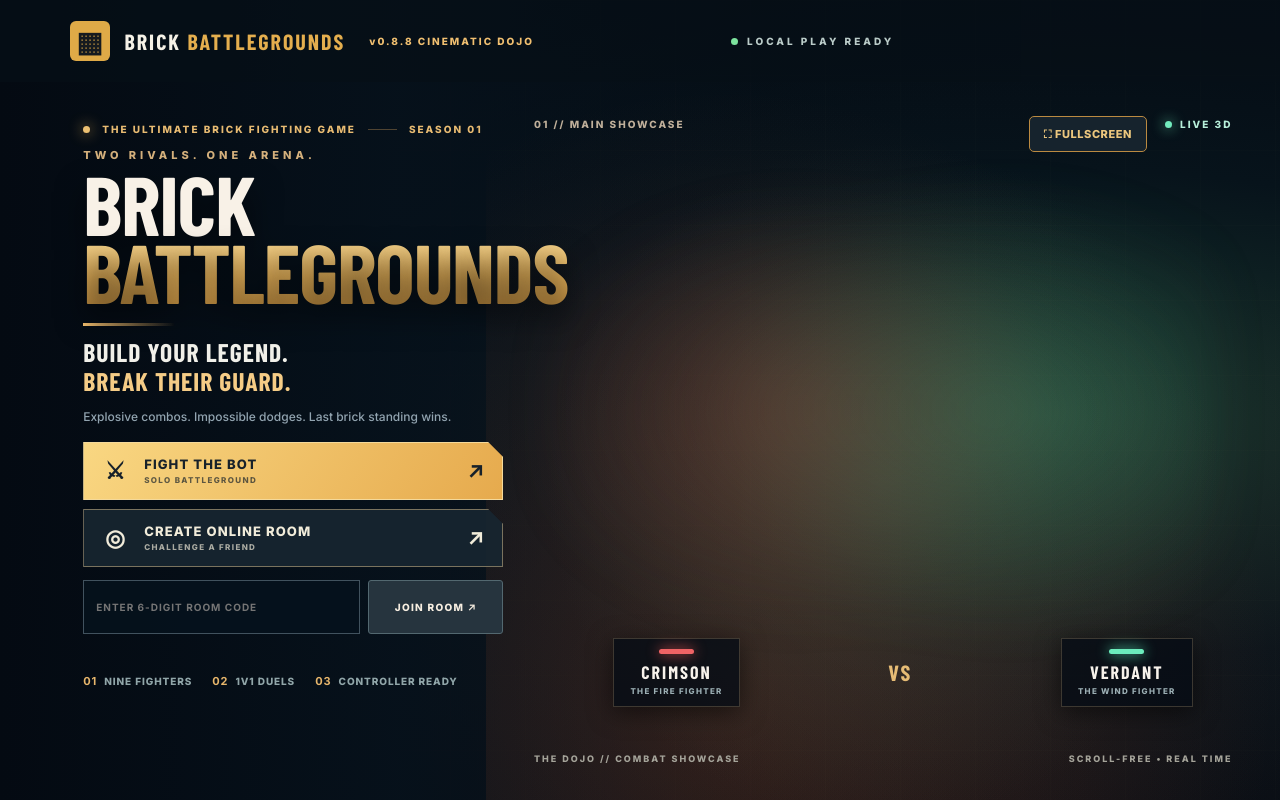
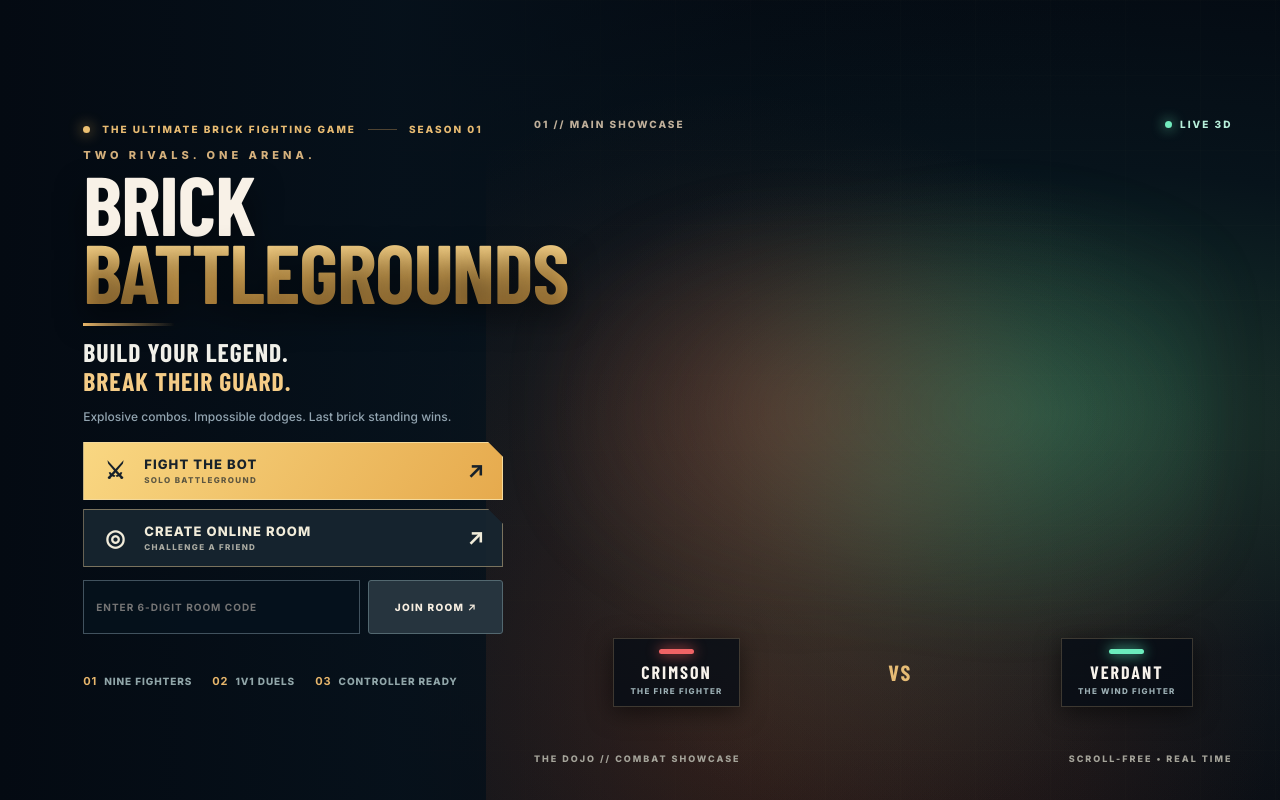
Before and after one commit to Bendy123456/brick-battlegrounds, a website: page public/index.html in a window 1280 px wide. Drawn offline with nearby package versions, Linux system fonts and the light colour scheme; a web font is replaced by a local one.

Commit message:
Remove redundant title/status header from all Brick Battlegrounds screens

```diff
--- a/public/index.html
+++ b/public/index.html
@@ -1,6 +1,6 @@
 <!doctype html><html lang="en"><head><meta charset="utf-8"><meta name="viewport" content="width=device-width,initial-scale=1,viewport-fit=cover"><meta name="theme-color" content="#101b23"><title>Brick Battlegrounds | Online Ninja Duels</title><link rel="stylesheet" href="/style.css"></head><body>
 <div id="game"></div><div id="grain"></div>
-<header id="top"><div class="mark"><span class="brickmark">▦</span><span>BRICK <b>BATTLEGROUNDS</b></span><span class="version-tag">v0.8.8 CINEMATIC DOJO</span></div><div class="online"><span class="live-dot"></span><span id="connection">LOCAL PLAY READY</span></div><button type="button" id="fullscreenToggle" aria-label="Toggle fullscreen">⛶ FULLSCREEN</button></header>
+
 <main id="lobby" class="page show cinematic-lobby">
  <div class="menu-ambient-lines" aria-hidden="true"></div>
  <div class="menu-copy leftpanel">
```
